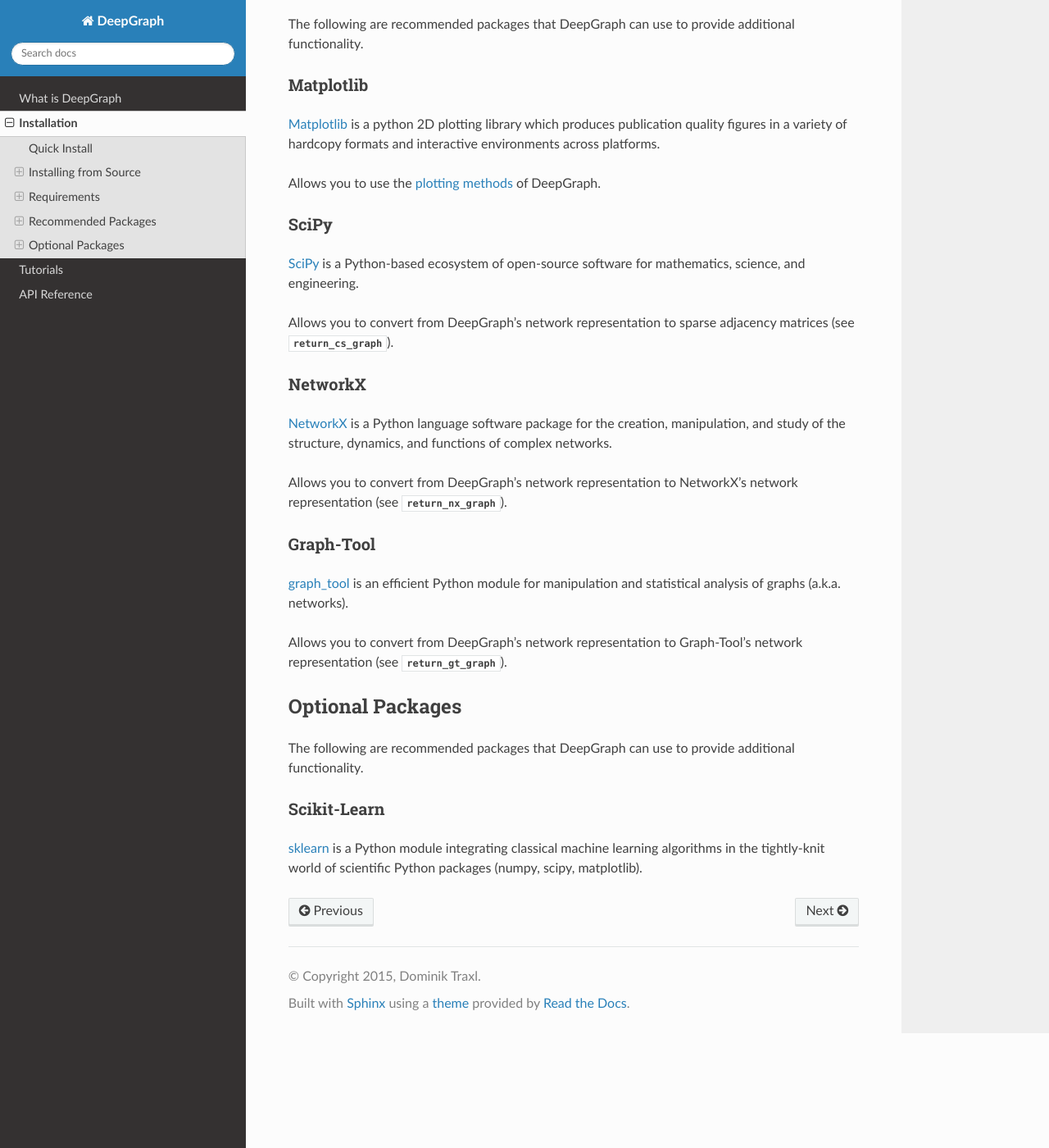
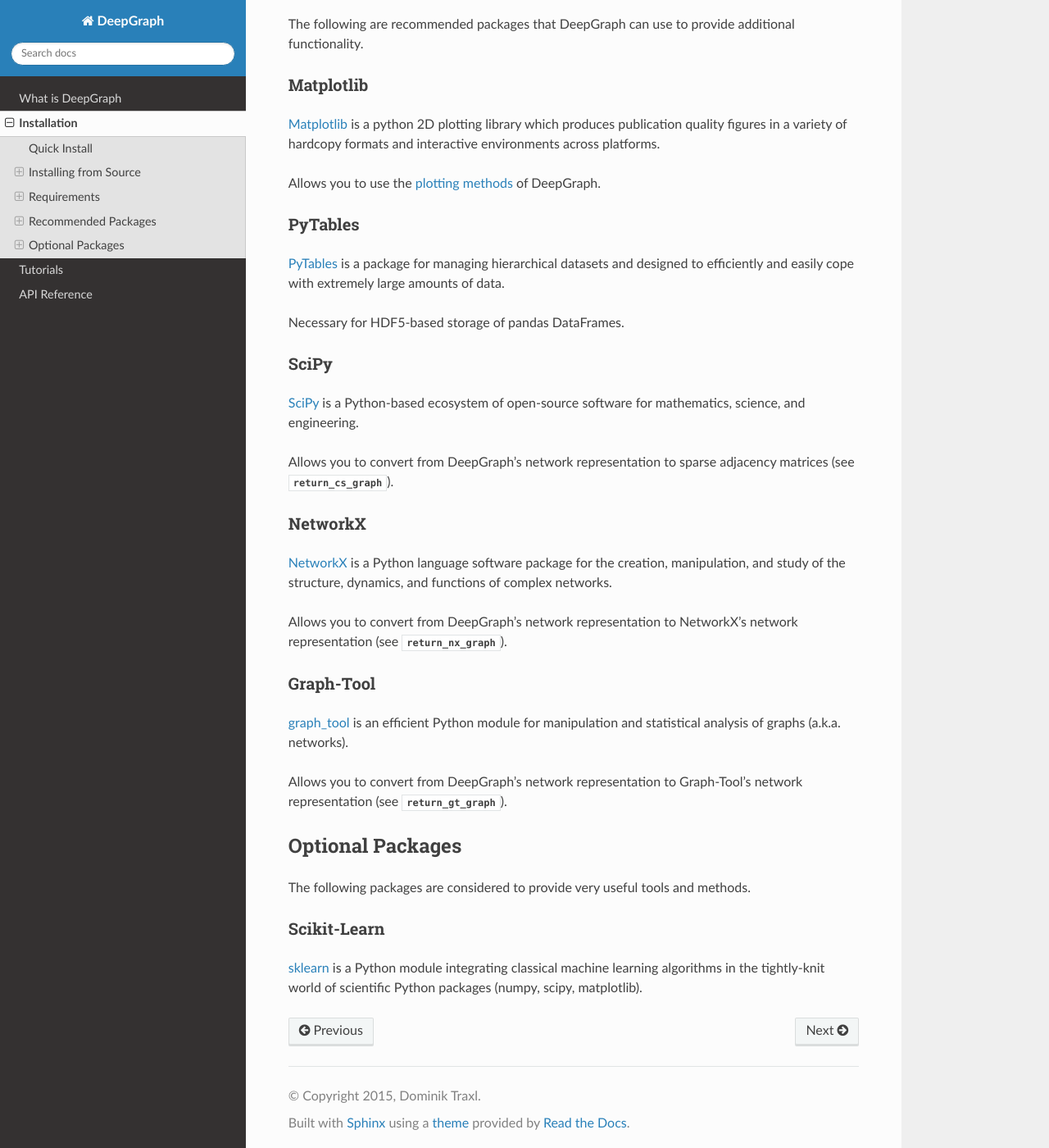
Before and after one commit to deepgraph/deepgraph, a Sphinx documentation site: the page built from doc/source/installation.rst, in a window 1280 px wide and 1400 px high, scrolled down 2156 px. Shown: the whole window at 82% size. Built offline with Sphinx 7.4.7 and the Read the Docs theme 2.0.0, drawn with Linux system fonts in a browser that asks for light colours; the version number could not be read and is left out.

Commit message:
add pytables.

```diff
--- a/doc/source/installation.rst
+++ b/doc/source/installation.rst
@@ -143,6 +143,16 @@
 
 Allows you to use the :ref:`plotting methods <plotting_methods>` of DeepGraph.
 
+
+PyTables
+--------
+`PyTables <http://www.pytables.org/>`_ is a package for managing hierarchical
+datasets and designed to efficiently and easily cope with extremely large
+amounts of data.
+
+Necessary for HDF5-based storage of pandas DataFrames.
+
+
 SciPy
 -----
 
@@ -176,8 +186,8 @@
 Optional Packages
 =================
 
-The following are recommended packages that DeepGraph can use to provide
-additional functionality.
+The following packages are considered to provide very useful tools and methods.
+
 
 Scikit-Learn
 ------------
```
